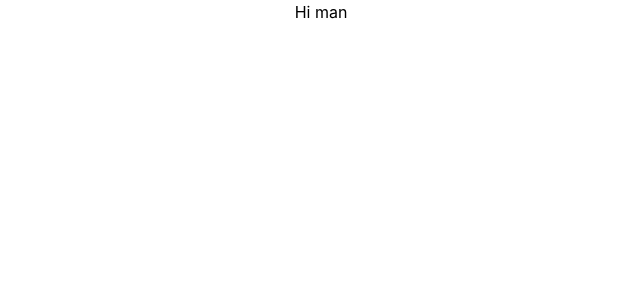
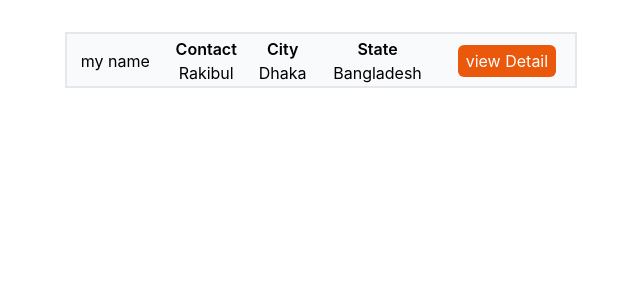
Before and after one commit to Flocky05/dashboard, a React (Create React App) app: page / in a window 1280 px wide. Shown: the top 300 px of the page, without its empty margins (319-959 px from the left). Built offline with nearby package versions, Linux system fonts and the light colour scheme.

Commit message:
added a row

```diff
--- a/public/index.html
+++ b/public/index.html
@@ -1,5 +1,5 @@
 <!DOCTYPE html>
-<html lang="en">
+<html lang="en" class="bg-gray-200">
   <head>
     <meta charset="utf-8" />
     <link rel="icon" href="%PUBLIC_URL%/favicon.ico" />
--- a/src/App.js
+++ b/src/App.js
@@ -3,7 +3,53 @@ import React from "react";
 const App = () => {
   return (
     <div className="App">
-      <h2 className="text-center">Hi man</h2>
+      <center>
+        <table class="table w-[32rem] border-2 bg-gray-50 rounded-lg m-8 p-11">
+          <thead>
+            <tr>
+              <th></th>
+              <th></th>
+              <th></th>
+              <th></th>
+              <th></th>
+            </tr>
+          </thead>
+          <tbody className="text-center">
+            <tr>
+              <td>my name</td>
+              <td>
+                <div>
+                  <h2 className="font-semibold">Contact</h2>
+                </div>
+                <div>
+                  <p>Rakibul</p>
+                </div>
+              </td>
+              <td>
+                <div>
+                  <h2 className="font-semibold">City</h2>
+                </div>
+                <div>
+                  <p>Dhaka</p>
+                </div>
+              </td>
+              <td>
+                <div>
+                  <h2 className="font-semibold">State</h2>
+                </div>
+                <div>
+                  <p>Bangladesh</p>
+                </div>
+              </td>
+              <td>
+                <button className="bg-orange-600 px-2 py-1 rounded-md text-white">
+                  view Detail
+                </button>
+              </td>
+            </tr>
+          </tbody>
+        </table>
+      </center>
     </div>
   );
 };
```
